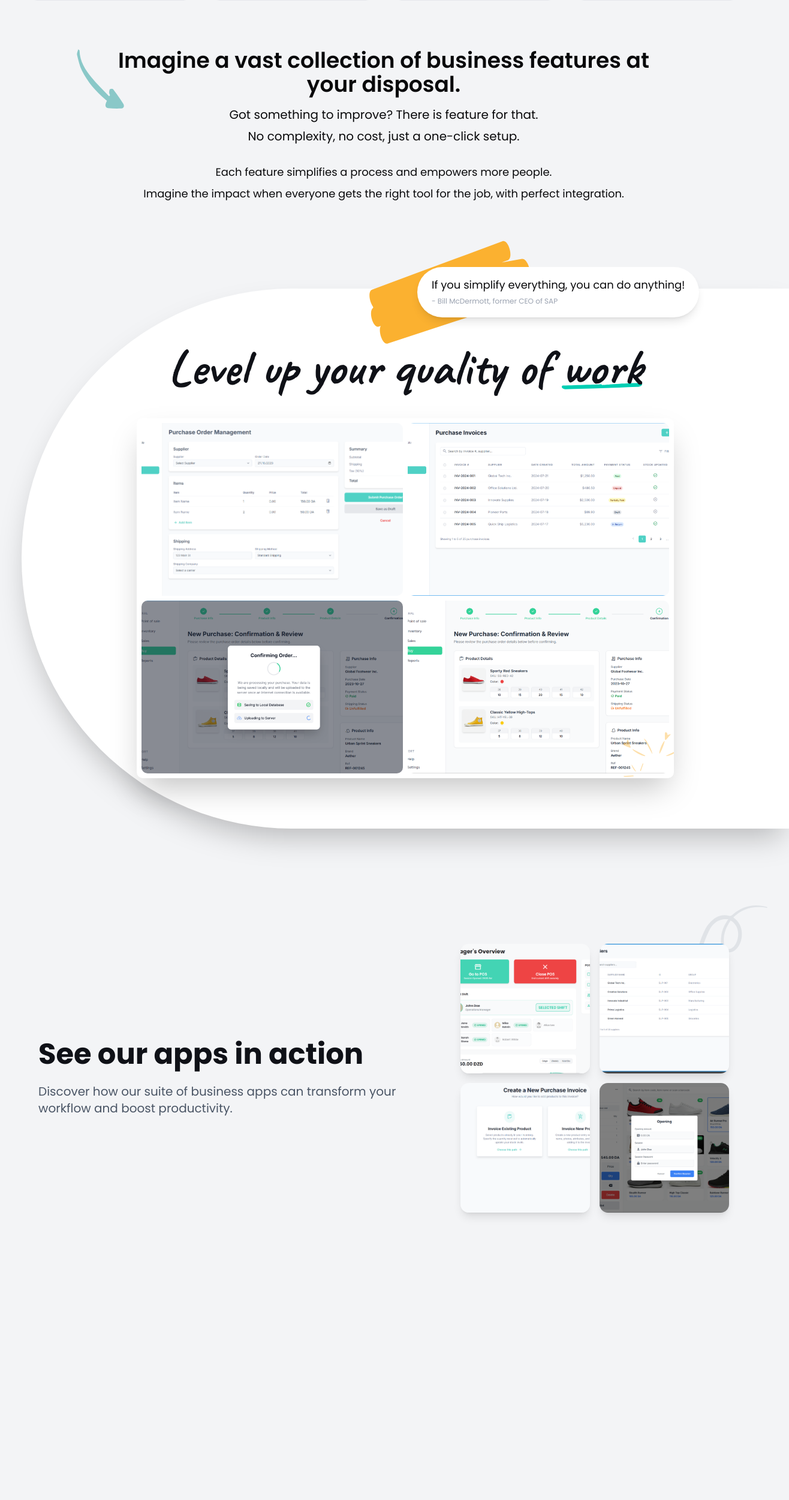
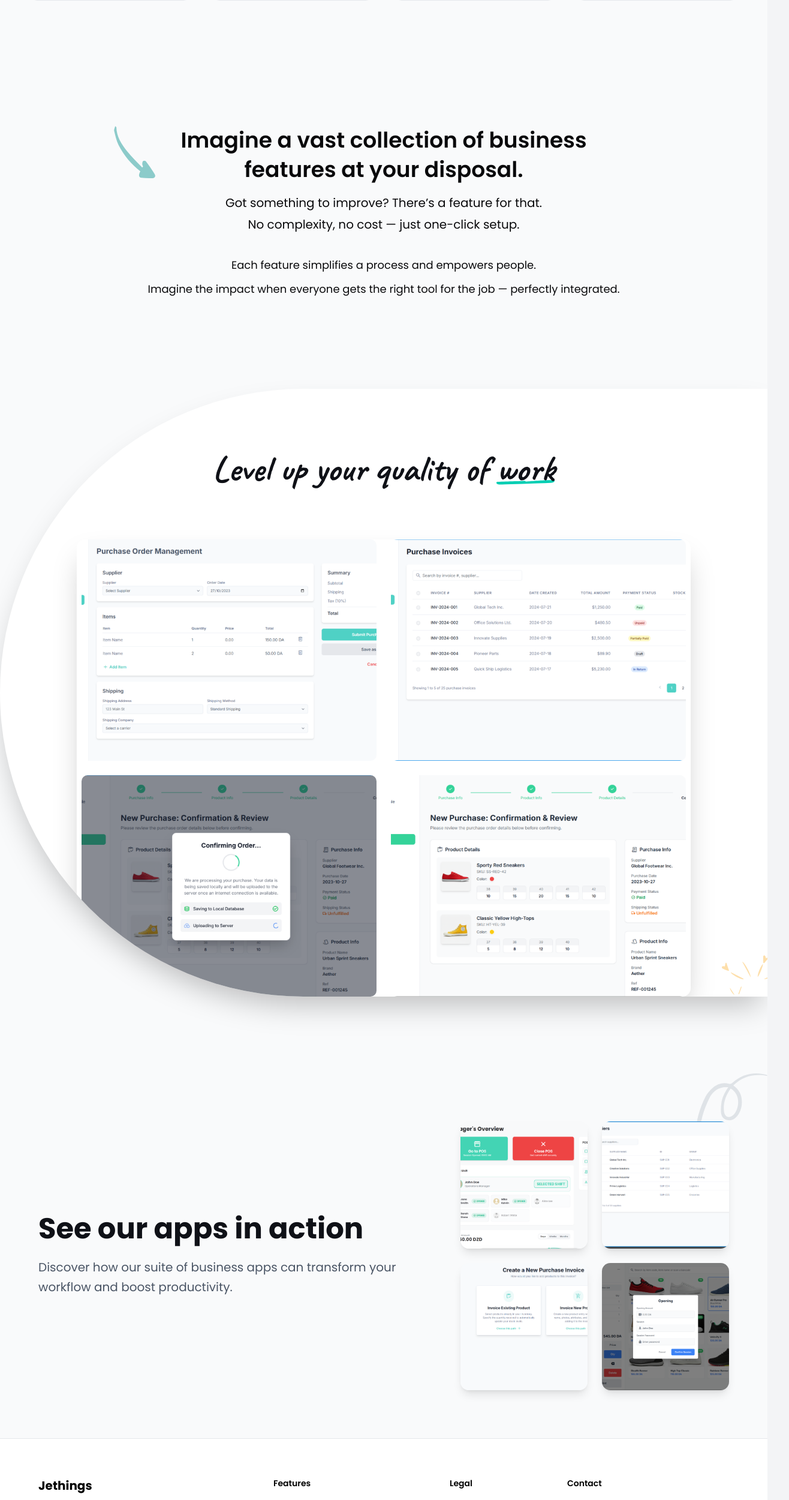
Before and after one commit to chrhi/jethings-lp, a Next.js app: page / in a window 1280 px wide. Shown: the part 1615-4115 px from the top of the page at 60% size, 1316 px wide, since content can reach past the window. Before the commit the page ends 3700 px from the top, so only its background shows below. Built offline with nearby package versions, Linux system fonts and the light colour scheme.

Commit message:
feat: update the landing page

```diff
--- a/src/app/page.tsx
+++ b/src/app/page.tsx
@@ -1,71 +1,83 @@
+"use client"
+
 import { Features } from "@/components/feature"
+import Footer from "@/components/footer"
 import Hero from "@/components/hero"
 import Image from "next/image"
 
 export default function Page() {
   return (
-    <>
-      <div className="flex flex-col items-center min-h-screen h-fit ">
+    <div className="flex flex-col items-center min-h-screen bg-gray-50">
+      {/* Spacer for header */}
       <div className="w-full h-[70px] bg-white" />
 
+      {/* Hero Section */}
       <Hero />
+
+      {/* Features */}
       <Features />
 
-        <div className="flex flex-col gap-y-4 items-center px-4 text-center relative">
-          <div className="absolute -left-8 sm:-left-12 top-0 hidden md:block">
+      {/* Headline Section */}
+      <section className="flex flex-col gap-y-4 items-center px-4 text-center relative mt-16 sm:mt-24 md:mt-32">
+        <div className="absolute -left-6 sm:-left-10 top-0 hidden md:block">
           <Image
             src="/odoo-assets/arrow_doodle_3.svg"
             alt="decorative arrow"
-              width={80}
-              height={80}
+            width={70}
+            height={70}
             className="opacity-60"
           />
         </div>
-          <h2 className="font-semibold text-2xl sm:text-3xl md:text-4xl max-w-4xl">
+
+        <h2 className="font-semibold text-2xl sm:text-3xl md:text-4xl max-w-3xl leading-snug">
           Imagine a vast collection of business features at your disposal.
         </h2>
-          <div className="flex flex-col items-center gap-y-2">
+
+        <div className="space-y-1 sm:space-y-2">
           <p className="text-base sm:text-lg md:text-xl">
-              Got something to improve? There is feature for that.
+            Got something to improve? There’s a feature for that.
           </p>
           <p className="text-base sm:text-lg md:text-xl">
-              No complexity, no cost, just a one-click setup.
+            No complexity, no cost — just one-click setup.
           </p>
         </div>
-          <div className="flex flex-col items-center my-4 gap-y-2">
+
+        <div className="my-6 space-y-2 sm:space-y-3">
           <p className="text-sm sm:text-base md:text-lg">
-              Each feature simplifies a process and empowers more people.
+            Each feature simplifies a process and empowers people.
           </p>
           <p className="text-sm sm:text-base md:text-lg">
-              Imagine the impact when everyone gets the right tool for the job,
-              with perfect integration.
+            Imagine the impact when everyone gets the right tool for the job —
+            perfectly integrated.
           </p>
         </div>
-        </div>
+      </section>
 
-        <div className="w-full rounded-l-none md:rounded-l-full bg-white shadow-2xl min-h-[600px] md:h-[900px] md:ml-0 lg:ml-[4.5rem] relative my-16 sm:my-24 md:my-32 flex flex-col gap-y-6 md:gap-y-8 items-center pt-12 sm:pt-16 md:pt-20 px-4 sm:px-6 md:px-0">
-          <div className="w-full sm:w-[500px] md:w-[700px] h-auto md:h-[150px] absolute right-0 -top-12 sm:-top-16 md:-top-20 px-4 sm:px-0">
-            <div className="relative flex items-center justify-start ">
+      {/* Highlight Section */}
+      <section className="w-full bg-white rounded-none md:rounded-l-full shadow-2xl min-h-[500px] sm:min-h-[600px] md:min-h-[800px] relative my-16 sm:my-24 md:my-32 flex flex-col items-center gap-y-6 md:gap-y-10 pt-12 sm:pt-16 md:pt-24 px-4 sm:px-6 lg:px-12 overflow-hidden">
+        {/* Quote Bubble */}
+        {/* <div className="w-full sm:max-w-[500px] md:max-w-[700px] absolute right-0 -top-10 sm:-top-14 md:-top-20">
+          <div className="relative flex items-start justify-start px-4 sm:px-0">
             <Image
               src={"/odoo-assets/highlights/bg_yellow.svg"}
               alt="yellow image"
               width={250}
               height={100}
-                className="w-auto h-auto"
+              className="w-[160px] sm:w-[200px] md:w-[250px]"
             />
-              <div className="w-fit max-w-[200px] sm:max-w-none h-fit py-3 sm:py-4 px-4 sm:px-6 shadow-lg rounded-full bg-white z-10 absolute left-4 sm:left-12 md:left-20">
-                <p className="text-sm sm:text-base md:text-lg text-start">
+            <div className="absolute left-6 sm:left-12 md:left-20 top-1/2 -translate-y-1/2 bg-white shadow-lg rounded-full px-4 sm:px-6 py-3 sm:py-4 max-w-[240px]">
+              <p className="text-sm sm:text-base md:text-lg text-start leading-snug">
                 If you simplify everything, you can do anything!
               </p>
-
-                <span className="text-gray-400 text-[10px] sm:text-xs">
-                  - Bill McDermott, former CEO of SAP
+              <span className="text-gray-400 text-[10px] sm:text-xs block mt-1">
+                — Bill McDermott, former CEO of SAP
               </span>
             </div>
           </div>
-          </div>
+        </div> */}
 
-          <h1 className="relative font-caveat text-3xl sm:text-4xl md:text-[4.8rem] lg:text-[5.2rem] font-bold leading-tight text-[#0F1117] px-4 text-center">
+        {/* Title */}
+        <h1 className="font-caveat text-3xl sm:text-4xl md:text-5xl lg:text-6xl font-bold text-[#0F1117] text-center px-4 relative leading-tight">
           Level up your quality of{" "}
           <span className="relative inline-block">
             <span className="relative z-10">work</span>
@@ -80,112 +92,86 @@ export default function Page() {
           </span>
         </h1>
 
-          <div className="w-full h-[400px] sm:h-[500px] md:h-[600px] max-w-4xl rounded-lg overflow-hidden shadow-2xl relative">
-            <div className="absolute -bottom-4 -right-4 hidden md:block z-10">
+        {/* Image Grid */}
+        <div className="w-full max-w-5xl grid grid-cols-1 sm:grid-cols-2 gap-3 sm:gap-4 md:gap-6 rounded-xl overflow-hidden shadow-2xl mt-6 sm:mt-10 px-2">
+          {[
+            "/app-screenshots/pos-order-management.png",
+            "/app-screenshots/purchase-invoice.png",
+            "/app-screenshots/sync-order.png",
+            "/app-screenshots/purchase-confirm.png",
+          ].map((src, i) => (
+            <div
+              key={i}
+              className="relative w-full aspect-[4/3] rounded-lg overflow-hidden"
+            >
+              <Image
+                src={src}
+                alt={`screenshot-${i}`}
+                fill
+                className="object-cover"
+              />
+            </div>
+          ))}
+        </div>
+
+        {/* Decoration */}
+        <div className="absolute -bottom-6 -right-6 hidden md:block z-10 opacity-40">
           <Image
             src="/odoo-assets/fireworks_01a.svg"
             alt="decorative fireworks"
             width={100}
             height={100}
-                className="opacity-40"
           />
         </div>
-            <div className="grid grid-cols-2 gap-2 h-full p-2">
-              <div className="relative rounded-lg overflow-hidden">
-                <Image
-                  src="/app-screenshots/pos-order-management.png"
-                  alt="POS Order Management"
-                  fill
-                  className="object-cover"
-                />
-              </div>
-              <div className="relative rounded-lg overflow-hidden">
-                <Image
-                  src="/app-screenshots/purchase-invoice.png"
-                  alt="Purchase Invoice"
-                  fill
-                  className="object-cover"
-                />
-              </div>
-              <div className="relative rounded-lg overflow-hidden">
-                <Image
-                  src="/app-screenshots/sync-order.png"
-                  alt="Sync Order"
-                  fill
-                  className="object-cover"
-                />
-              </div>
-              <div className="relative rounded-lg overflow-hidden">
-                <Image
-                  src="/app-screenshots/purchase-confirm.png"
-                  alt="Purchase Confirm"
-                  fill
-                  className="object-cover"
-                />
-              </div>
-            </div>
-          </div>
-        </div>
+      </section>
 
-        <div className="w-full min-h-[400px] px-4 py-16 relative">
-          <div className="absolute top-0 right-0 hidden lg:block">
+      {/* Showcase Section */}
+      <section className="w-full px-4 py-16 sm:py-20 relative bg-gray-50">
+        <div className="absolute top-0 right-0 hidden lg:block opacity-60">
           <Image
             src="/odoo-assets/arrow_doodle_4.svg"
             alt="decorative arrow"
             width={120}
             height={120}
-              className="opacity-50"
           />
         </div>
-          <div className="max-w-6xl mx-auto">
-            <div className="flex flex-col md:flex-row items-center justify-between gap-8">
-              <div className="flex-1 space-y-6">
+
+        <div className="max-w-6xl mx-auto flex flex-col md:flex-row items-center justify-between gap-10">
+          <div className="flex-1 space-y-6 text-center md:text-left">
             <h2 className="text-3xl sm:text-4xl md:text-5xl font-bold text-[#0F1117]">
               See our apps in action
             </h2>
-                <p className="text-lg sm:text-xl text-gray-600">
+            <p className="text-lg sm:text-xl text-gray-600 leading-relaxed">
               Discover how our suite of business apps can transform your
               workflow and boost productivity.
             </p>
           </div>
-              <div className="flex-1 grid grid-cols-2 gap-4 max-w-md">
-                <div className="relative aspect-square rounded-xl overflow-hidden shadow-lg hover:shadow-xl transition-shadow">
+
+          <div className="flex-1 grid grid-cols-2 gap-4 sm:gap-6 max-w-md mx-auto md:mx-0">
+            {[
+              "/app-screenshots/pos-shifts.png",
+              "/app-screenshots/supplier-table.png",
+              "/app-screenshots/chose-fromold-new.png",
+              "/app-screenshots/pos-openning.png",
+            ].map((src, i) => (
+              <div
+                key={i}
+                className="relative aspect-square rounded-xl overflow-hidden shadow-lg hover:shadow-xl transition-shadow duration-300"
+              >
                 <Image
-                    src="/app-screenshots/pos-shifts.png"
-                    alt="POS Shifts"
+                  src={src}
+                  alt={`screenshot-${i}`}
                   fill
                   className="object-cover"
                 />
               </div>
-                <div className="relative aspect-square rounded-xl overflow-hidden shadow-lg hover:shadow-xl transition-shadow">
-                  <Image
-                    src="/app-screenshots/supplier-table.png"
-                    alt="Supplier Table"
-                    fill
-                    className="object-cover"
-                  />
-                </div>
-                <div className="relative aspect-square rounded-xl overflow-hidden shadow-lg hover:shadow-xl transition-shadow">
-                  <Image
-                    src="/app-screenshots/chose-fromold-new.png"
-                    alt="Choose Form"
-                    fill
-                    className="object-cover"
-                  />
-                </div>
-                <div className="relative aspect-square rounded-xl overflow-hidden shadow-lg hover:shadow-xl transition-shadow">
-                  <Image
-                    src="/app-screenshots/pos-openning.png"
-                    alt="POS Opening"
-                    fill
-                    className="object-cover"
-                  />
+            ))}
           </div>
         </div>
+      </section>
+
+      {/* Footer */}
+      <Footer />
     </div>
-          </div>
-        </div>
-      </div>
-    </>
   )
 }
--- a/src/components/footer.tsx
+++ b/src/components/footer.tsx
@@ -1,58 +1,73 @@
-import { Facebook, Instagram, Linkedin, Mail, Phone, MapPin, ArrowRight, Package } from "lucide-react";
+import {
+  Facebook,
+  Instagram,
+  Linkedin,
+  Mail,
+  Phone,
+  MapPin,
+  ArrowRight,
+  Package,
+} from "lucide-react"
+import MaxWidthWrapper from "./max-with-wrapper"
 
 export default function Footer() {
-  const currentYear = new Date().getFullYear();
+  const currentYear = new Date().getFullYear()
 
   const features = [
-    "Suivi des stocks en temps réel",
-    "Alertes de rupture",
-    "Rapports et analyses",
-    "Gestion multi-entrepôts"
-  ];
+    "Real-time stock tracking",
+    "Stock-out alerts",
+    "Reports and analytics",
+    "Multi-warehouse management",
+  ]
 
   const legalLinks = [
-    { href: "/terms", label: "Conditions d'utilisation" },
-    { href: "/privacy", label: "Politique de confidentialité" },
-    { href: "/cookies", label: "Gestion des cookies" },
-    { href: "/mentions", label: "Mentions légales" }
-  ];
+    { href: "/terms", label: "Terms of Service" },
+    { href: "/privacy", label: "Privacy Policy" },
+    { href: "/cookies", label: "Cookie Management" },
+    { href: "/mentions", label: "Legal Notice" },
+  ]
 
   const socialLinks = [
     { icon: Facebook, href: "https://facebook.com", label: "Facebook" },
     { icon: Instagram, href: "https://instagram.com", label: "Instagram" },
-    { icon: Linkedin, href: "https://linkedin.com", label: "LinkedIn" }
-  ];
+    { icon: Linkedin, href: "https://linkedin.com", label: "LinkedIn" },
+  ]
 
   return (
-    <footer className="w-full bg-white text-gray-900 mt-auto border-t border-gray-200" dir="ltr">
+    <footer
+      className="w-full bg-white text-gray-900 mt-auto border-t border-gray-200"
+      dir="ltr"
+    >
+      <MaxWidthWrapper>
         {/* Main Footer Content */}
-      <div className="px-6 sm:px-8 py-16 lg:py-20">
-        <div className="grid grid-cols-1 md:grid-cols-2 lg:grid-cols-12 gap-12 lg:gap-8">
+        <div className="px-4 sm:px-6 lg:px-8 py-12 lg:py-16">
+          <div className="grid grid-cols-1 md:grid-cols-2 lg:grid-cols-12 gap-8 lg:gap-6">
             {/* Company Info - Wider column */}
             <div className="lg:col-span-4">
-            <div className="flex items-center gap-2 mb-4">
-
-              <h3 className="text-2xl font-bold text-black">Jethings</h3>
+              <div className="flex items-center gap-2 mb-3">
+                <h3 className="text-xl font-bold text-black">Jethings</h3>
               </div>
-            <p className="leading-relaxed text-gray-600 mb-6 text-base">
-              Jethings est un logiciel gratuit de gestion de stock qui vous aide
-              à suivre vos produits, éviter les ruptures et automatiser vos
-              inventaires en toute simplicité.
+              <p className="leading-relaxed text-gray-600 mb-4 text-sm">
+                Jethings is a free inventory management software that helps you
+                track your products, prevent stock-outs, and automate your
+                inventories with ease.
               </p>
             </div>
 
             {/* Features */}
             <div className="lg:col-span-3">
-            <h4 className="text-lg font-semibold mb-6 text-black">Fonctionnalités</h4>
-            <ul className="space-y-3">
+              <h4 className="text-sm font-semibold mb-4 text-black">
+                Features
+              </h4>
+              <ul className="space-y-2">
                 {features.map((feature, index) => (
                   <li key={index}>
                     <a
                       href="#"
-                    className="text-gray-600 hover:text-black transition-colors duration-200 flex items-center gap-2 group"
+                      className="text-sm text-gray-600 hover:text-black transition-colors duration-200 flex items-center gap-2 group"
                     >
-                    <span className="w-1.5 h-1.5 bg-gray-400 rounded-full group-hover:bg-black transition-colors"></span>
-                    {feature}
+                      <span className="w-1 h-1 bg-gray-400 rounded-full group-hover:bg-black transition-colors flex-shrink-0"></span>
+                      <span>{feature}</span>
                     </a>
                   </li>
                 ))}
@@ -61,16 +76,16 @@ export default function Footer() {
 
             {/* Legal */}
             <div className="lg:col-span-2">
-            <h4 className="text-lg font-semibold mb-6 text-black">Légal</h4>
-            <ul className="space-y-3">
+              <h4 className="text-sm font-semibold mb-4 text-black">Legal</h4>
+              <ul className="space-y-2">
                 {legalLinks.map((link, index) => (
                   <li key={index}>
                     <a
                       href={link.href}
-                    className="text-gray-600 hover:text-black transition-colors duration-200 flex items-center gap-2 group"
+                      className="text-sm text-gray-600 hover:text-black transition-colors duration-200 flex items-center gap-2 group"
                     >
-                    <span className="w-1.5 h-1.5 bg-gray-400 rounded-full group-hover:bg-black transition-colors"></span>
-                    {link.label}
+                      <span className="w-1 h-1 bg-gray-400 rounded-full group-hover:bg-black transition-colors flex-shrink-0"></span>
+                      <span>{link.label}</span>
                     </a>
                   </li>
                 ))}
@@ -79,34 +94,36 @@ export default function Footer() {
 
             {/* Contact */}
             <div className="lg:col-span-3">
-            <h4 className="text-lg font-semibold mb-6 text-black">Contact</h4>
-            <div className="space-y-4">
+              <h4 className="text-sm font-semibold mb-4 text-black">Contact</h4>
+              <div className="space-y-3">
                 <a
                   href="mailto:support@jethings.com"
-                className="flex items-start gap-3 text-gray-600 hover:text-black transition-colors group"
+                  className="flex items-start gap-2 text-sm text-gray-600 hover:text-black transition-colors group"
                 >
-                <Mail className="w-5 h-5 mt-0.5 flex-shrink-0 text-gray-400 group-hover:text-black transition-colors" />
-                <span>support@jethings.com</span>
+                  <Mail className="w-4 h-4 mt-0.5 flex-shrink-0 text-gray-400 group-hover:text-black transition-colors" />
+                  <span className="break-all">support@jethings.com</span>
                 </a>
                 <a
                   href="tel:+213540261833"
-                className="flex items-start gap-3 text-gray-600 hover:text-black transition-colors group"
+                  className="flex items-start gap-2 text-sm text-gray-600 hover:text-black transition-colors group"
                 >
-                <Phone className="w-5 h-5 mt-0.5 flex-shrink-0 text-gray-400 group-hover:text-black transition-colors" />
+                  <Phone className="w-4 h-4 mt-0.5 flex-shrink-0 text-gray-400 group-hover:text-black transition-colors" />
                   <span>+213 540 261 833</span>
                 </a>
-              <div className="flex items-start gap-3 text-gray-600">
-                <MapPin className="w-5 h-5 mt-0.5 flex-shrink-0 text-gray-400" />
-                <span>Alger Centre, Algérie</span>
+                <div className="flex items-start gap-2 text-sm text-gray-600">
+                  <MapPin className="w-4 h-4 mt-0.5 flex-shrink-0 text-gray-400" />
+                  <span>Algiers Center, Algeria</span>
                 </div>
               </div>
 
               {/* Social Links */}
-            <div className="mt-6">
-              <p className="text-sm font-medium text-gray-900 mb-3">Suivez-nous</p>
-              <div className="flex gap-3">
+              <div className="mt-5">
+                <p className="text-xs font-medium text-gray-900 mb-2">
+                  Follow us
+                </p>
+                <div className="flex gap-2">
                   {socialLinks.map((social, index) => {
-                  const Icon = social.icon;
+                    const Icon = social.icon
                     return (
                       <a
                         key={index}
@@ -114,11 +131,11 @@ export default function Footer() {
                         target="_blank"
                         rel="noopener noreferrer"
                         aria-label={social.label}
-                      className="w-10 h-10 flex items-center justify-center rounded-lg bg-gray-100 text-gray-600 hover:bg-black hover:text-white transition-all duration-300"
+                        className="w-9 h-9 flex items-center justify-center rounded-lg bg-gray-100 text-gray-600 hover:bg-black hover:text-white transition-all duration-300"
                       >
-                      <Icon className="w-5 h-5" />
+                        <Icon className="w-4 h-4" />
                       </a>
-                  );
+                    )
                   })}
                 </div>
               </div>
@@ -128,23 +145,24 @@ export default function Footer() {
 
         {/* Bottom Bar */}
         <div className="border-t border-gray-200 bg-gray-50">
-        <div className="max-w-7xl mx-auto px-6 sm:px-8 py-6">
-          <div className="flex flex-col md:flex-row justify-between items-center gap-4">
-            <p className="text-sm text-gray-600 text-center md:text-left">
-              © {currentYear} Jethings. Tous droits réservés.
+          <div className="px-4 sm:px-6 lg:px-8 py-4">
+            <div className="flex flex-col sm:flex-row justify-between items-center gap-3">
+              <p className="text-xs text-gray-600 text-center sm:text-left">
+                © {currentYear} Jethings. All rights reserved.
               </p>
 
-            <div className="flex items-center gap-6 text-sm text-gray-600">
-              <span className="flex items-center gap-2">
-                <span className="w-2 h-2 bg-green-500 rounded-full animate-pulse"></span>
-                Service opérationnel
+              <div className="flex items-center gap-4 text-xs text-gray-600 flex-wrap justify-center">
+                <span className="flex items-center gap-1.5">
+                  <span className="w-1.5 h-1.5 bg-green-500 rounded-full animate-pulse"></span>
+                  Service operational
                 </span>
-              <span>•</span>
-              <span>Fabriqué en Algérie 🇩🇿</span>
+                <span className="hidden sm:inline">•</span>
+                <span>Made in Algeria 🇩🇿</span>
               </div>
             </div>
           </div>
         </div>
+      </MaxWidthWrapper>
     </footer>
-  );
+  )
 }
```
Lines whose indentation alone changed are shown as unchanged.
